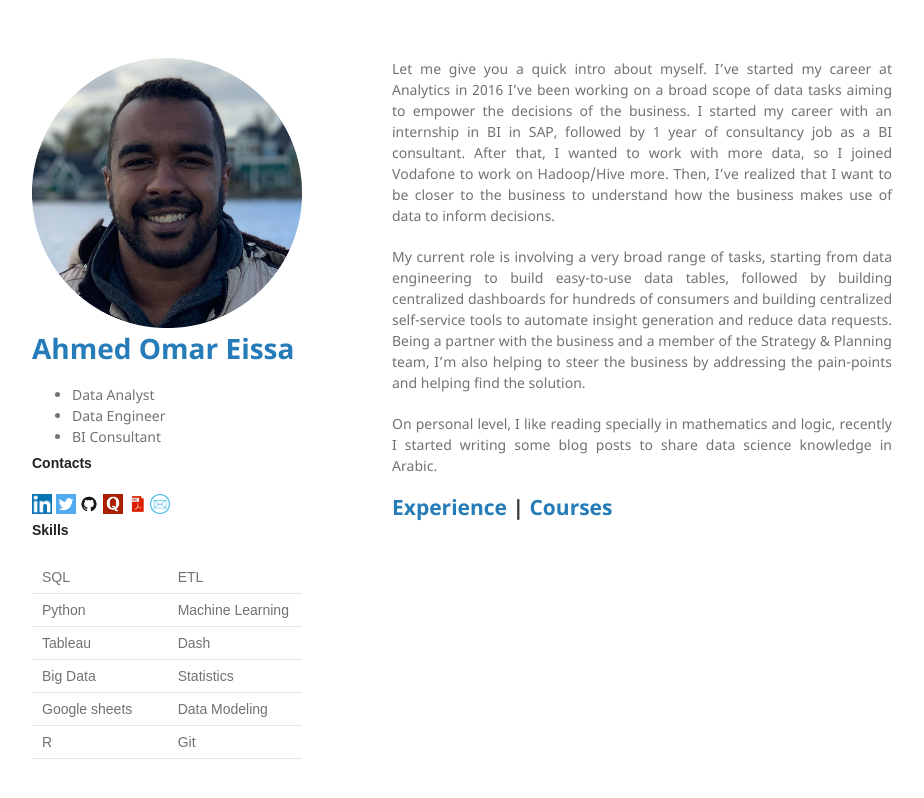
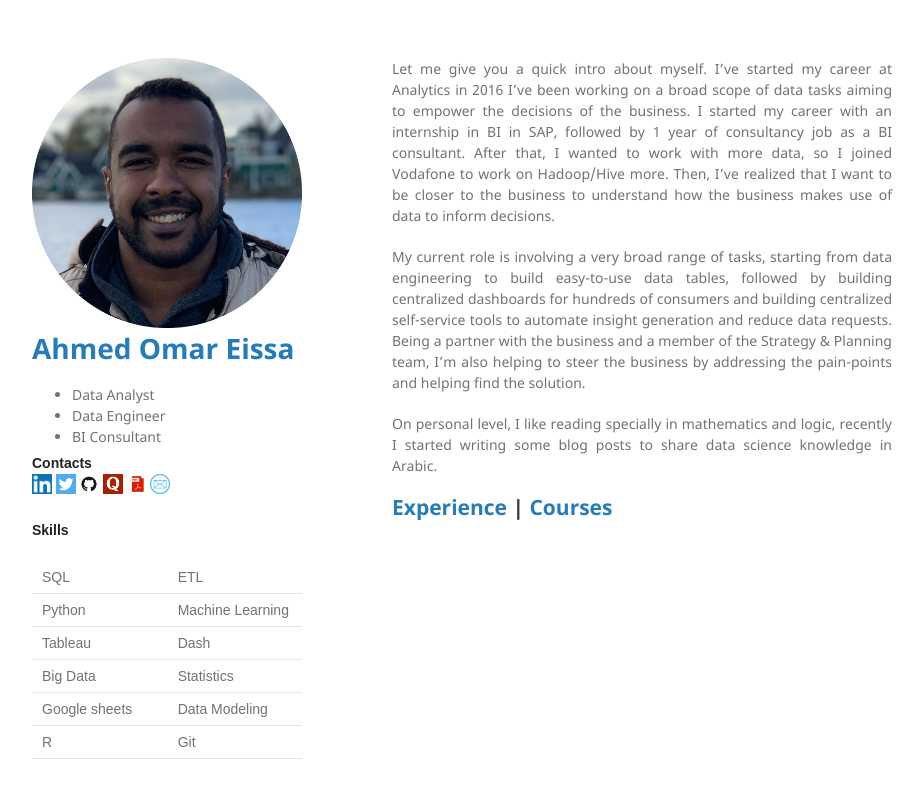
Before and after one commit to AhmedOmarEissa/AhmedOmarEissa.github.io, a Jekyll site: the page built from index.md, in a window 1280 px wide. Shown: the top 798 px of the page, without its empty margins (178-1102 px from the left). Built offline with Jekyll 4.4.1, drawn with Linux system fonts in a browser that asks for light colours.

Commit message:
Update default.html

```diff
--- a/_layouts/default.html
+++ b/_layouts/default.html
@@ -33,8 +33,8 @@
             <li>Data Engineer</li>
             <li>BI Consultant</li>
           </ul>
-        <p style="text-align: left;  vertical-align: middle;"> <strong><span style="font-family:
-            Arial, Helvetica, sans-serif;">Contacts  </span></strong> </p>
+        <p style="text-align: left;"> <strong><span style="font-family:
+            Arial, Helvetica, sans-serif;">Contacts  </span></strong> </br>
         <a href="https://www.linkedin.com/in/ahmedomareissa/" target="_blank">
             <img  src="https://github.com/AhmedOmarEissa/AhmedOmarEissa.github.io/raw/master/assets/img/Linkedin-Icon.png" width=20" height="20">
         </a>
@@ -55,6 +55,7 @@
         <a href="mailto:ahmedomar92@yahoo.com" target="_blank">
             <img  src="https://github.com/AhmedOmarEissa/AhmedOmarEissa.github.io/raw/master/assets/img/mail.png" width=20" height="20">
         </a>
+    </p>
         <p style="text-align: left;"><strong><span style="font-family:
           Arial, Helvetica, sans-serif;">Skills</span></strong></p>
   <table style="width: 100%; text-align: left;">
```
